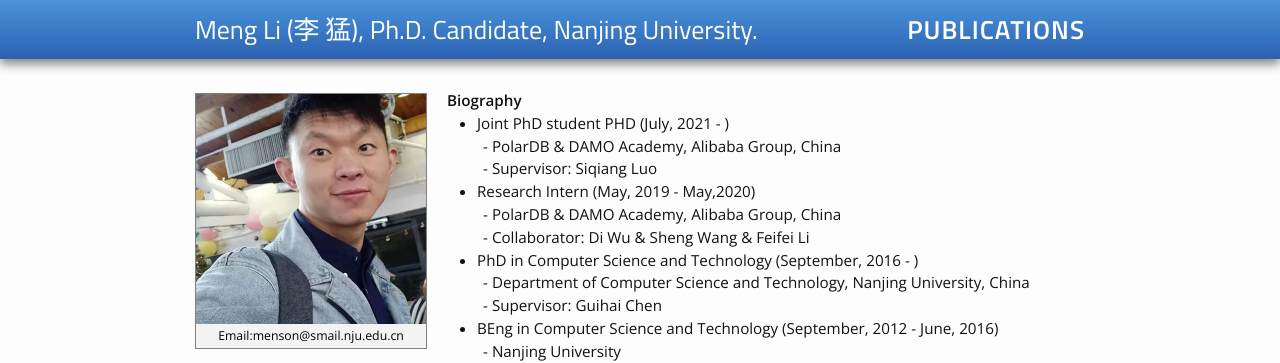
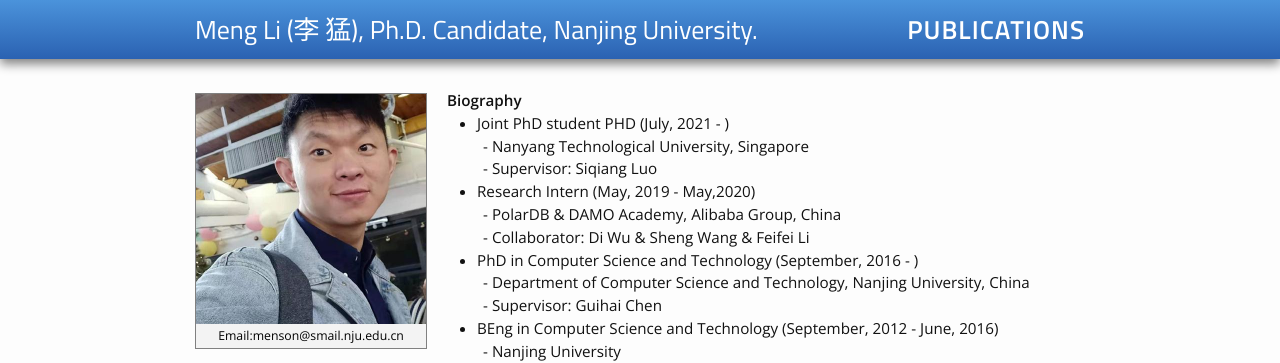
Before and after one commit to njulimn/njulimn.github.io, a Jekyll site: the page built from index.md, in a window 1280 px wide. Shown: the top 363 px of the page. Built offline with Jekyll 4.4.1, drawn with Linux system fonts in a browser that asks for light colours.

Commit message:
modify bio

```diff
--- a/index.md
+++ b/index.md
@@ -15,7 +15,7 @@ layout: default
 <strong>Biography</strong>
 <ul>
 <li>Joint PhD student PHD (July, 2021 - )<br>
-<span class="tab">- PolarDB & DAMO Academy, Alibaba Group, China</span><br>
+<span class="tab">- Nanyang Technological University, Singapore</span><br>
 <span class="tab">- Supervisor: Siqiang Luo</span>
 </li>
 <li>Research Intern (May, 2019 - May,2020)<br>
```
